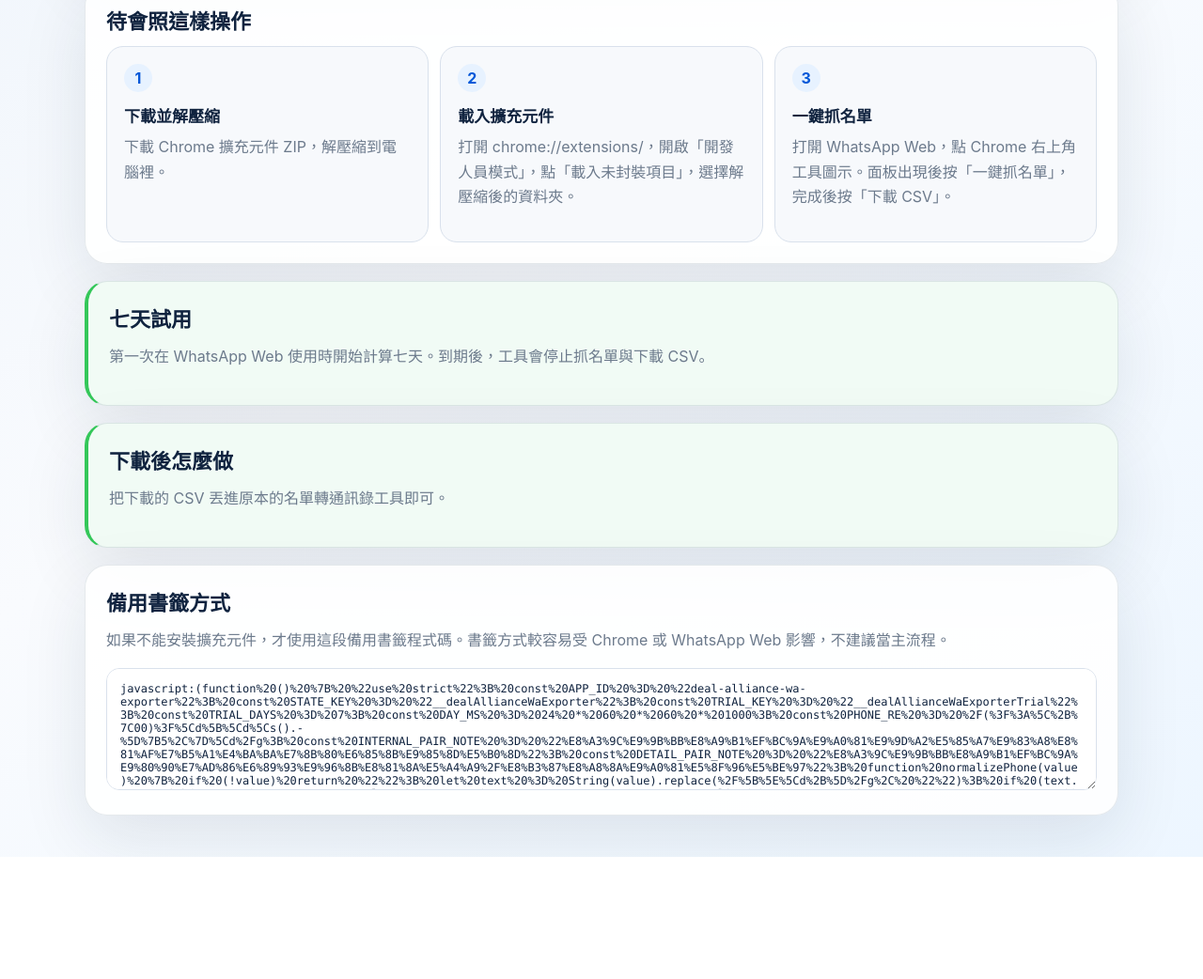
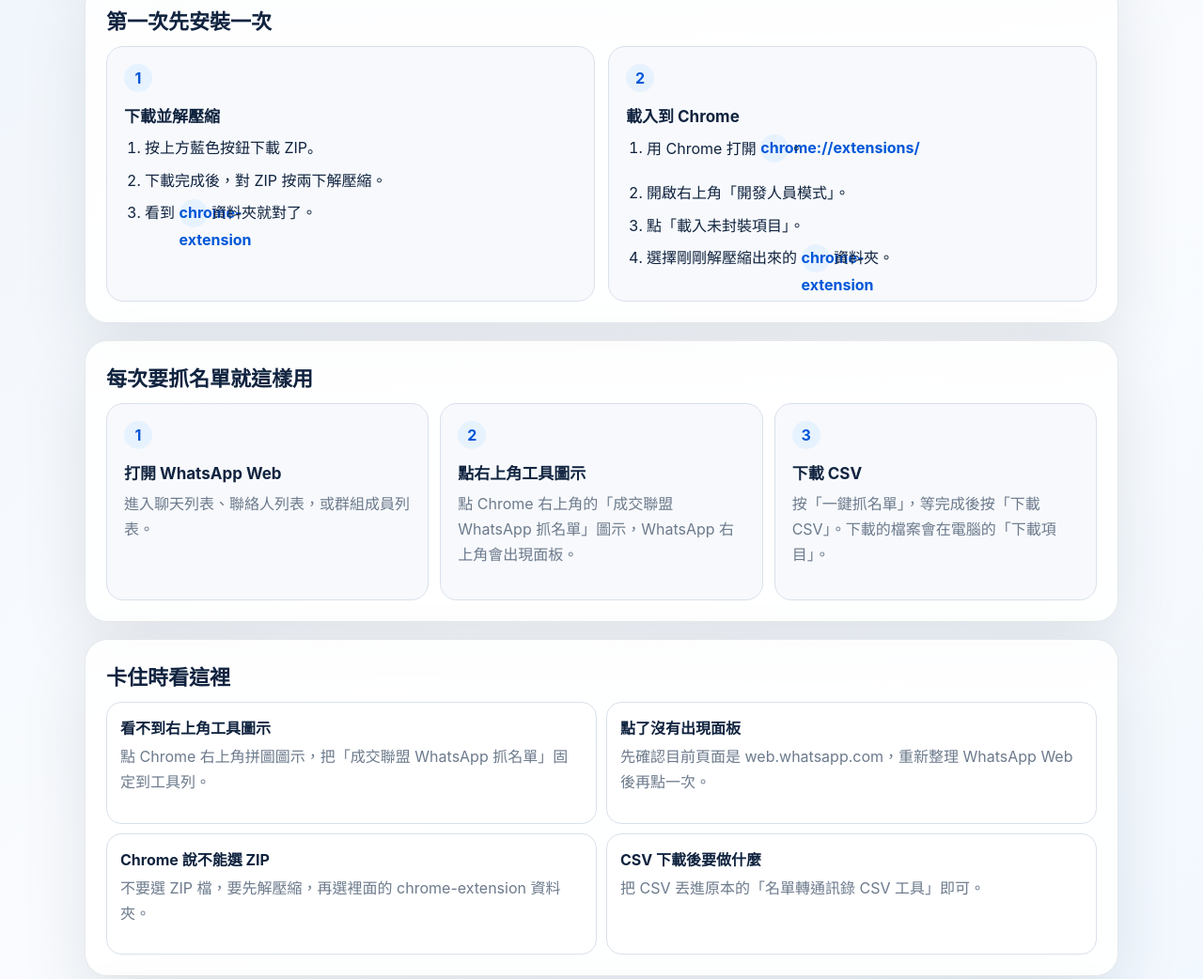
Before and after one commit to Orikan347/deal-alliance-whatsapp-lead-capture, a plain HTML site: page index.html in a window 1280 px wide. Shown: the part 403-1445 px from the top of the page at 94% size. Before the commit the page ends 1315 px from the top, so only its background shows below. Drawn offline with Linux system fonts and the light colour scheme.

Commit message:
Add student usage instructions

```diff
--- a/index.html
+++ b/index.html
@@ -90,6 +90,11 @@
       grid-template-columns: repeat(3, minmax(0, 1fr));
       gap: 12px;
     }
+    .guide {
+      display: grid;
+      grid-template-columns: repeat(2, minmax(0, 1fr));
+      gap: 14px;
+    }
     .step {
       padding: 18px;
       border: 1px solid var(--line);
@@ -106,6 +111,26 @@
       background: #e7f2ff;
       color: var(--blue-dark);
     }
+    .instruction-list {
+      margin: 0;
+      padding-left: 22px;
+      color: var(--ink);
+      line-height: 1.8;
+    }
+    .instruction-list li + li { margin-top: 6px; }
+    .instruction-list strong { color: var(--blue-dark); }
+    .tips {
+      display: grid;
+      grid-template-columns: repeat(2, minmax(0, 1fr));
+      gap: 10px;
+    }
+    .tip {
+      border: 1px solid var(--line);
+      border-radius: 16px;
+      background: #fff;
+      padding: 14px;
+    }
+    .tip strong { display: block; margin-bottom: 6px; }
     .code-box {
       width: 100%;
       min-height: 130px;
@@ -143,6 +168,8 @@
     @media (max-width: 820px) {
       .hero { grid-template-columns: 1fr; }
       .steps { grid-template-columns: 1fr; }
+      .guide { grid-template-columns: 1fr; }
+      .tips { grid-template-columns: 1fr; }
     }
   </style>
 </head>
@@ -152,7 +179,7 @@
       <div>
         <p class="eyebrow">成交聯盟名單工具箱</p>
         <h1>WhatsApp 抓名單工具</h1>
-        <p>七天試用版。下載 Chrome 擴充元件，載入後到 WhatsApp Web 點右上角工具圖示，按「一鍵抓名單」，再下載 CSV。</p>
+        <p>七天試用版。先下載 Chrome 擴充元件，照下面步驟載入一次；之後每次到 WhatsApp Web 點右上角工具圖示，按「一鍵抓名單」，再下載 CSV。</p>
         <div class="actions">
           <a class="bookmark-button" href="成交聯盟WhatsApp抓名單Chrome擴充元件.zip">下載 Chrome 擴充元件</a>
           <button type="button" data-copy>複製備用書籤程式碼</button>
@@ -170,11 +197,46 @@
     </div>
 
     <section>
-      <h2>待會照這樣操作</h2>
+      <h2>第一次先安裝一次</h2>
+      <div class="guide">
+        <div class="step">
+          <strong>1</strong>
+          <h3>下載並解壓縮</h3>
+          <ol class="instruction-list">
+            <li>按上方藍色按鈕下載 ZIP。</li>
+            <li>下載完成後，對 ZIP 按兩下解壓縮。</li>
+            <li>看到 <strong>chrome-extension</strong> 資料夾就對了。</li>
+          </ol>
+        </div>
+        <div class="step">
+          <strong>2</strong>
+          <h3>載入到 Chrome</h3>
+          <ol class="instruction-list">
+            <li>用 Chrome 打開 <strong>chrome://extensions/</strong>。</li>
+            <li>開啟右上角「開發人員模式」。</li>
+            <li>點「載入未封裝項目」。</li>
+            <li>選擇剛剛解壓縮出來的 <strong>chrome-extension</strong> 資料夾。</li>
+          </ol>
+        </div>
+      </div>
+    </section>
+
+    <section>
+      <h2>每次要抓名單就這樣用</h2>
       <div class="steps">
-        <div class="step"><strong>1</strong><h3>下載並解壓縮</h3><p>下載 Chrome 擴充元件 ZIP，解壓縮到電腦裡。</p></div>
-        <div class="step"><strong>2</strong><h3>載入擴充元件</h3><p>打開 chrome://extensions/，開啟「開發人員模式」，點「載入未封裝項目」，選擇解壓縮後的資料夾。</p></div>
-        <div class="step"><strong>3</strong><h3>一鍵抓名單</h3><p>打開 WhatsApp Web，點 Chrome 右上角工具圖示。面板出現後按「一鍵抓名單」，完成後按「下載 CSV」。</p></div>
+        <div class="step"><strong>1</strong><h3>打開 WhatsApp Web</h3><p>進入聊天列表、聯絡人列表，或群組成員列表。</p></div>
+        <div class="step"><strong>2</strong><h3>點右上角工具圖示</h3><p>點 Chrome 右上角的「成交聯盟 WhatsApp 抓名單」圖示，WhatsApp 右上角會出現面板。</p></div>
+        <div class="step"><strong>3</strong><h3>下載 CSV</h3><p>按「一鍵抓名單」，等完成後按「下載 CSV」。下載的檔案會在電腦的「下載項目」。</p></div>
+      </div>
+    </section>
+
+    <section>
+      <h2>卡住時看這裡</h2>
+      <div class="tips">
+        <div class="tip"><strong>看不到右上角工具圖示</strong><p>點 Chrome 右上角拼圖圖示，把「成交聯盟 WhatsApp 抓名單」固定到工具列。</p></div>
+        <div class="tip"><strong>點了沒有出現面板</strong><p>先確認目前頁面是 web.whatsapp.com，重新整理 WhatsApp Web 後再點一次。</p></div>
+        <div class="tip"><strong>Chrome 說不能選 ZIP</strong><p>不要選 ZIP 檔，要先解壓縮，再選裡面的 chrome-extension 資料夾。</p></div>
+        <div class="tip"><strong>CSV 下載後要做什麼</strong><p>把 CSV 丟進原本的「名單轉通訊錄 CSV 工具」即可。</p></div>
       </div>
     </section>
 
```
Also changed, not shown: 2 other files.
